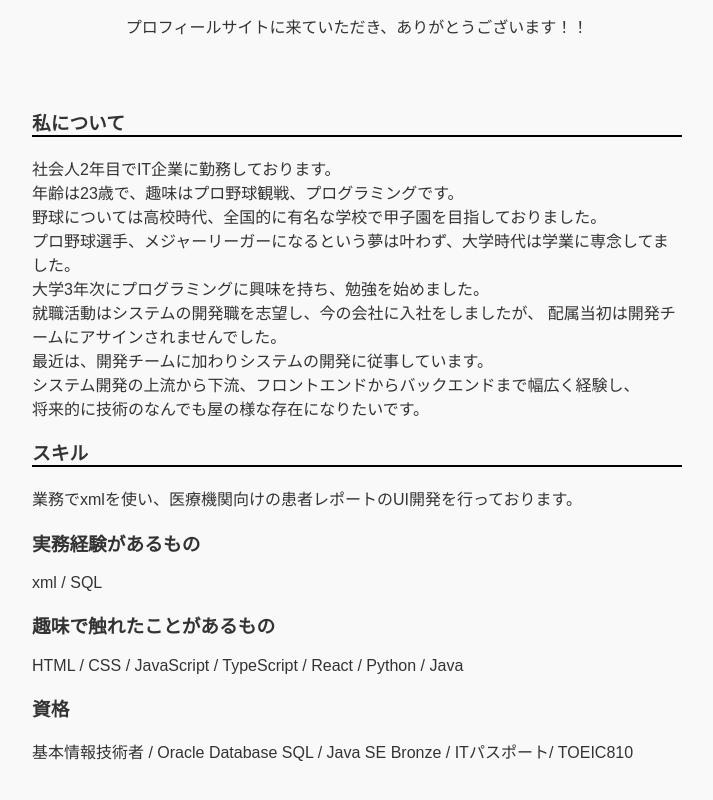
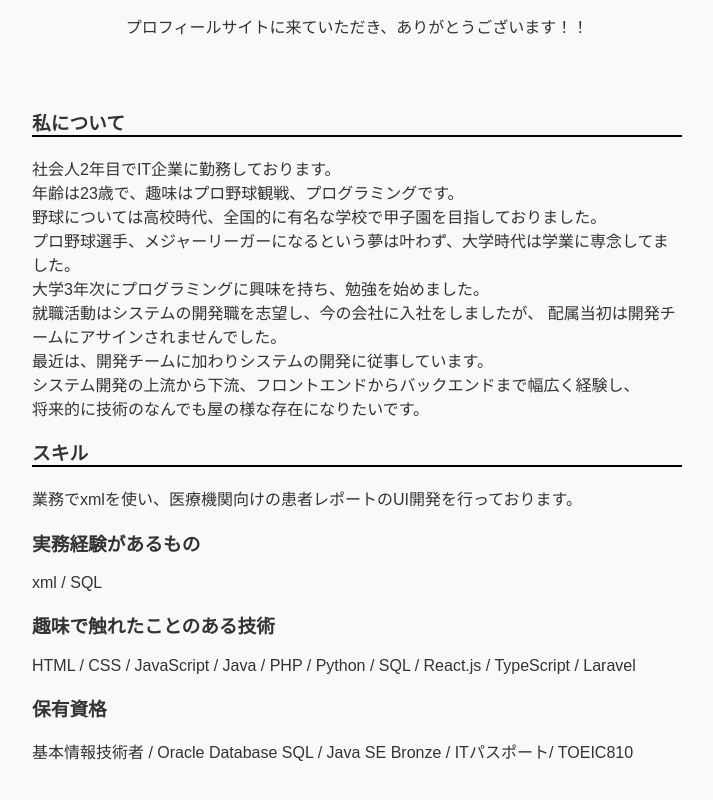
Before and after one commit to Shogo-Kai/my_profile, a React (Create React App) app: page / in a window 1280 px wide. Shown: the part 242-1042 px from the top of the page, without its empty margins (283-996 px from the left). Built offline with nearby package versions, Linux system fonts and the light colour scheme.

Commit message:
プロフィールの更新

```diff
--- a/src/pages/Home.tsx
+++ b/src/pages/Home.tsx
@@ -30,11 +30,11 @@ export const Home: React.FC = () => {
         <p className='title__content'>
             xml / SQL
         </p>
-        <h3 className='title__sub'>趣味で触れたことがあるもの</h3>
+        <h3 className='title__sub'>趣味で触れたことのある技術</h3>
         <p className='title__content'>
-            HTML / CSS / JavaScript / TypeScript / React / Python / Java
+            HTML / CSS / JavaScript / Java / PHP / Python / SQL / React.js / TypeScript / Laravel
         </p>
-        <h3 className='title__sub'>資格</h3>
+        <h3 className='title__sub'>保有資格</h3>
         <p className='title__content'>
             基本情報技術者 / Oracle Database SQL / Java SE Bronze / ITパスポート/ TOEIC810
         </p>
```
Also changed, not shown: 7 other files (tests, documents, lock files or other folders).
